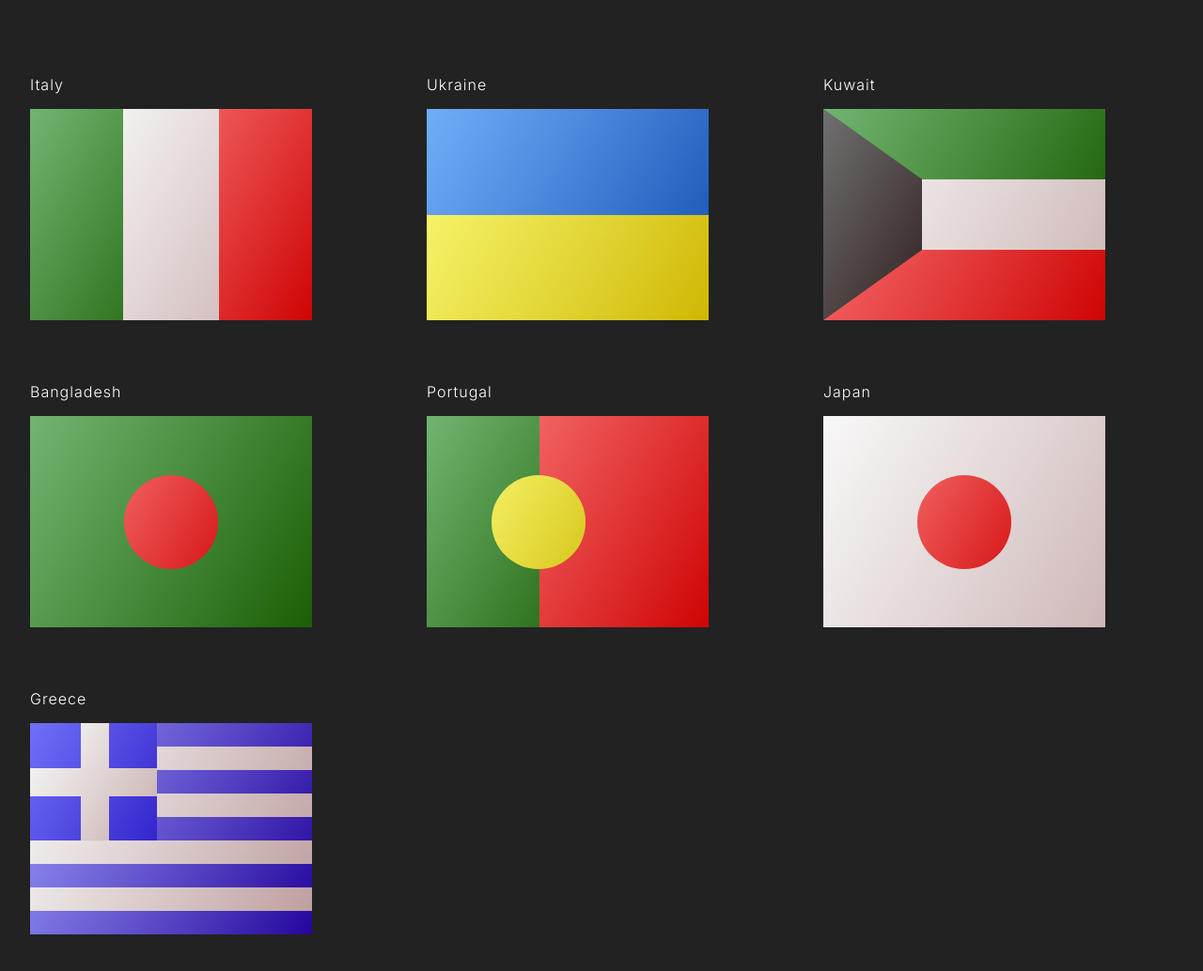
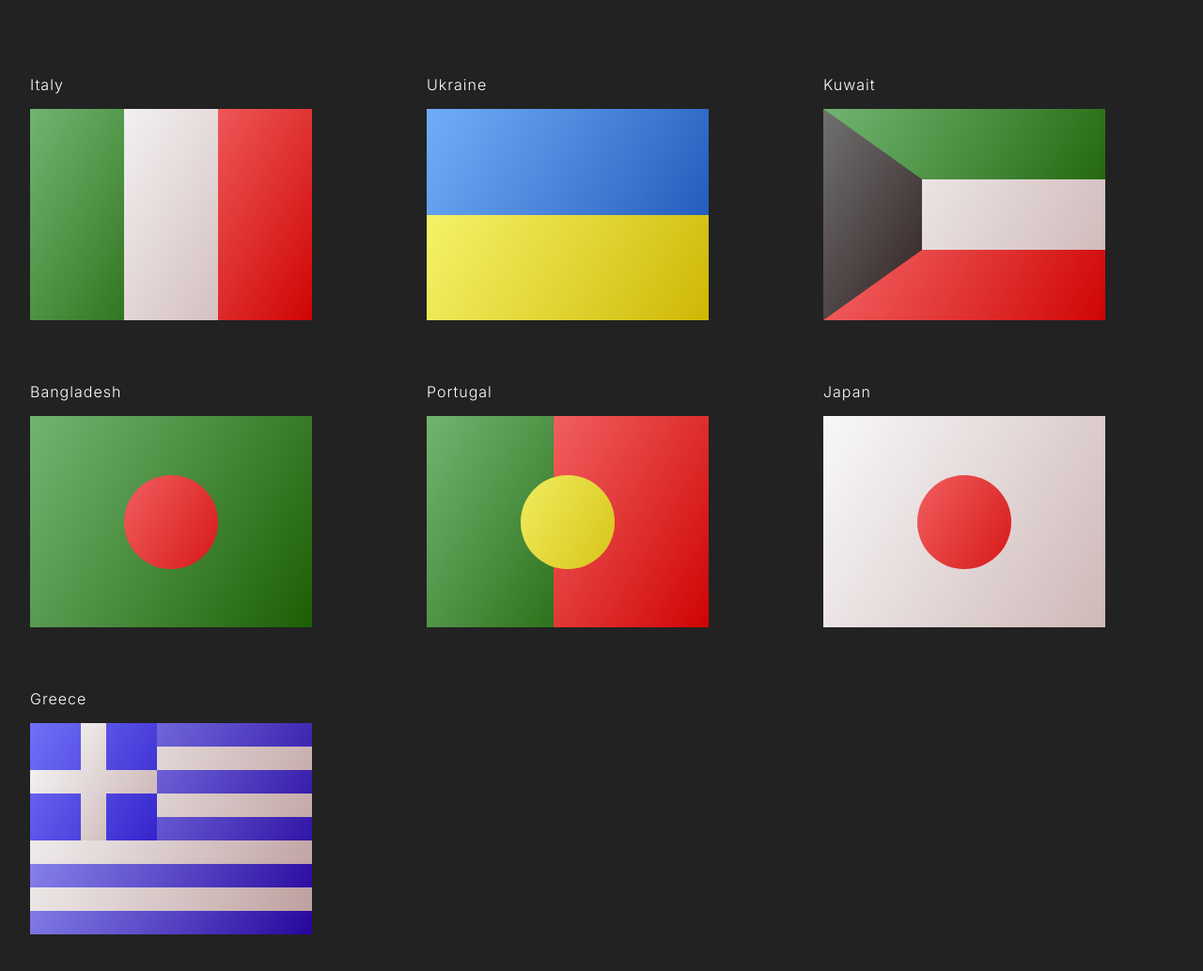
Before and after one commit to joaomoreirastudio/HTML-CSS, a website: page css-flags/index.html in a window 1280 px wide. Shown: the whole page at 94% size. Drawn offline with Linux system fonts and the light colour scheme.

Commit message:
fix: Correção no codigo styles.css

```diff
--- a/css-flags/styles.css
+++ b/css-flags/styles.css
@@ -57,17 +57,17 @@ body {
 }
 .flag--italy--green{
     background-color: green;
-    width: 33%;
+    width: calc(100% / 3);
     height: 100%;
 }
 .flag--italy--white{
     background-color: white;
-    width: 34%;
+    width: calc(100% / 3);
     height: 100%;
 }
 .flag--italy--red{
     background-color: red;
-    width: 33%;
+    width: calc(100% / 3);
     height: 100%;
 }
 /* ---------------------------------------------------------------------- */
@@ -147,7 +147,7 @@ body {
     background-color: red;
     width: 100px;
     height: 100px;
-    border-radius: 100px;
+    border-radius: 50%;
     position: absolute;
     overflow: hidden;
 
@@ -174,7 +174,7 @@ body {
     background-color: red;
     width: 100px;
     height: 100px;
-    border-radius: 100px;
+    border-radius: 50%;
     position: absolute;
     overflow: hidden;
 }
@@ -221,7 +221,7 @@ body {
 
 .flag--greece--vertical--stripe{
     background-color: white;
-    width: 30px;
+    width: calc(100% / 5);
     height: 100%;
     position: absolute;
     left: 40%;
@@ -229,7 +229,7 @@ body {
 .flag--greece--horizontal--stripe{
     background-color: white;
     width: 100%;
-    height: 30px;
+    height: calc(100% / 5);
 }
 
 
@@ -247,21 +247,21 @@ body {
 
 .flag--portugal--green{
     background-color: green;
-    width: 40%;
+    width: 45%;
     height: 100%;
 }
 .flag--portugal--red{
     background-color: red;
-    width: 60%;
+    width: 55%;
     height: 100%;
 }
 .flag--portugal--yellow{
     background-color: yellow;
     width: 100px;
     height: 100px;
-    border-radius: 100px;
+    border-radius: 50%;
     position: absolute;
     overflow: hidden;
-    left: 23%;
+    left: calc(100% / 3.5x);
 }
 /* ---------------------------------------------------------------------- */
```
